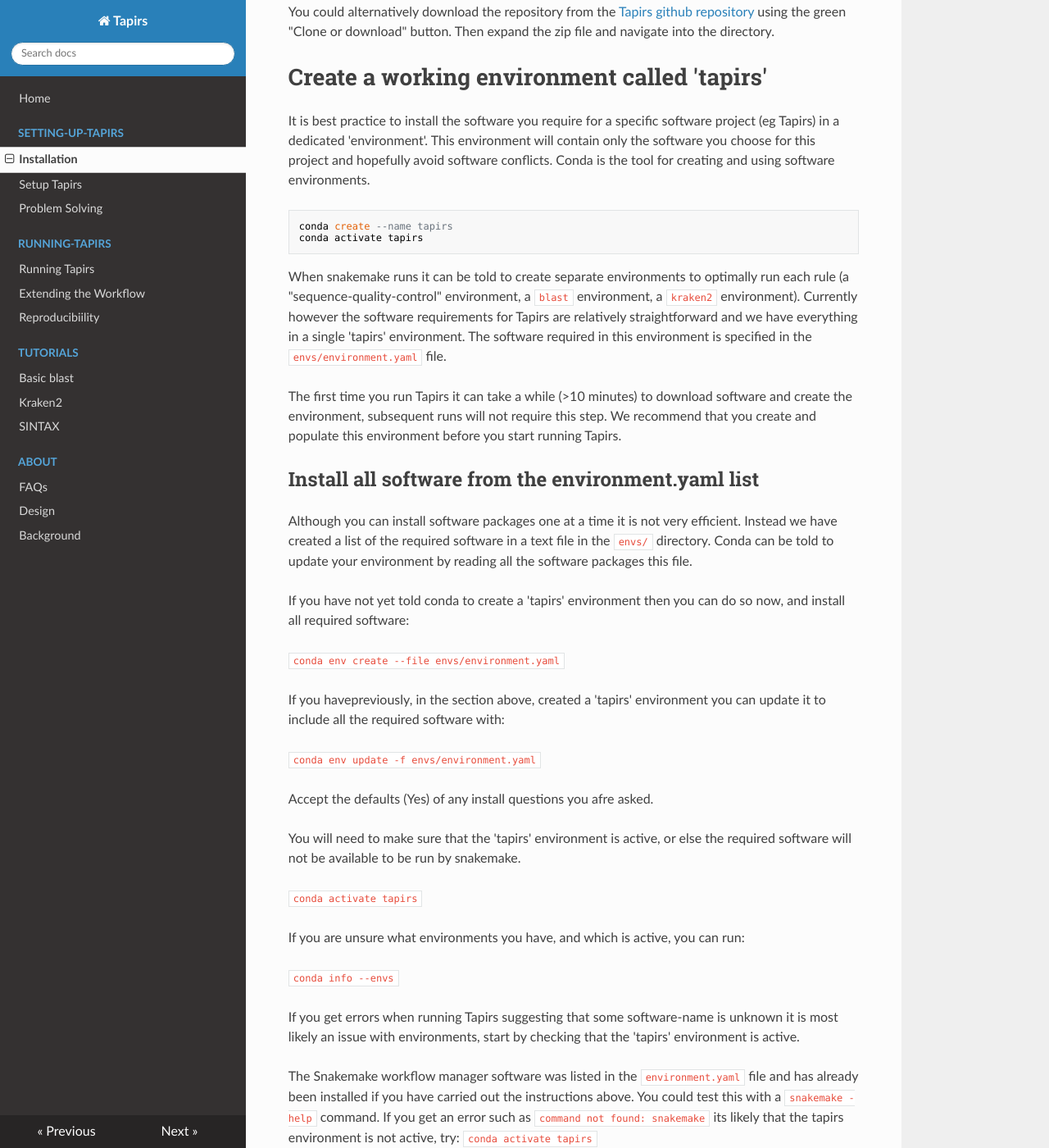
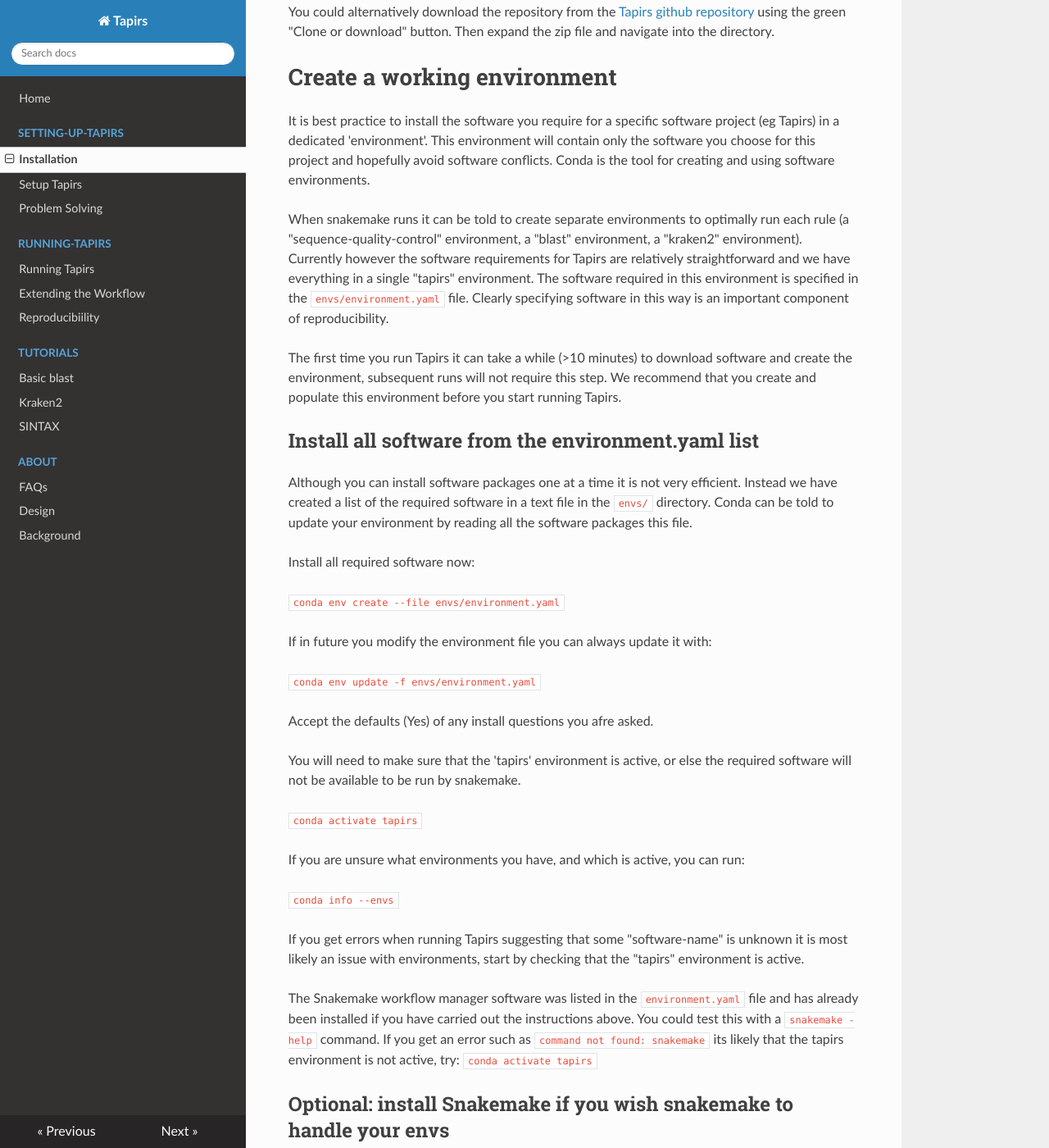
Before and after one commit to EvoHull/Tapirs, an MkDocs documentation site: the page built from docs/Setting-up-Tapirs/installation.md, in a window 1280 px wide and 1400 px high, scrolled down 900 px. Shown: the whole window at 82% size. Built offline with MkDocs 1.6.1, drawn with Linux system fonts in a browser that asks for light colours; nearby versions of some CDN libraries; some of the changed text lies outside the part shown.

Commit message:
update installation doc

````diff
--- a/docs/Setting-up-Tapirs/installation.md
+++ b/docs/Setting-up-Tapirs/installation.md
@@ -1,6 +1,5 @@
-
 !!! note
-    These documents assume a unix system like OSX or Linux, but should be applicable to all systems
+    These documents assume a unix system like OSX or Linux, on MS Windows it may be best to work in a Linux Virtual Machine
 
 Although you can install and run Tapirs without too many steps you will need some very basic knowledge of the command line. A basic knowledge of Snakemake will help you to modify and configure Tapirs. Snakemake is a relatively easy workflow manager, but we recommend that you familiarise yourself with it, perhaps carry out the [tutorial](https://snakemake.readthedocs.io/en/stable/tutorial/tutorial.html).
 
@@ -19,25 +18,21 @@
 
 You could alternatively download the repository from the [Tapirs github repository](https://github.com/EvoHull/Tapirs) using the green "Clone or download" button. Then expand the zip file and navigate into the directory.
 
-# Create a working environment called 'tapirs'
+# Create a working environment
 It is best practice to install the software you require for a specific software project (eg Tapirs) in a dedicated 'environment'. This environment will contain only the software you choose for this project and hopefully avoid software conflicts. Conda is the tool for creating and using software environments.
-```
-conda create --name tapirs
-conda activate tapirs
-```
 
-When snakemake runs it can be told to create separate environments to optimally run each rule (a "sequence-quality-control" environment, a `blast` environment, a `kraken2` environment). Currently however the software requirements for Tapirs are relatively straightforward and we have everything in a single 'tapirs' environment. The software required in this environment is specified in the `envs/environment.yaml` file.
+When snakemake runs it can be told to create separate environments to optimally run each rule (a "sequence-quality-control" environment, a "blast" environment, a "kraken2" environment). Currently however the software requirements for Tapirs are relatively straightforward and we have everything in a single "tapirs" environment. The software required in this environment is specified in the `envs/environment.yaml` file. Clearly specifying software in this way is an important component of reproducibility.
 
 The first time you run Tapirs it can take a while (>10 minutes) to download software and create the environment, subsequent runs will not require this step. We recommend that you create and populate this environment before you start running Tapirs.
 
 ## Install all software from the environment.yaml list
 Although you can install software packages one at a time it is not very efficient. Instead we have created a list of the required software in a text file in the `envs/` directory. Conda can be told to update your environment by reading all the software packages this file.
 
-If you have not yet told conda to create a 'tapirs' environment then you can do so now, and install all required software:
+Install all required software now:
 
 `conda env create --file envs/environment.yaml`
 
-If you havepreviously, in the section above, created a 'tapirs' environment you can update it to include all the required software with:
+If in future you modify the environment file you can always update it with:
 
 `conda env update -f envs/environment.yaml`
 
@@ -51,7 +46,7 @@
 
 `conda info --envs`
 
-If you get errors when running Tapirs suggesting that some software-name is unknown it is most likely an issue with environments, start by checking that the 'tapirs' environment is active.
+If you get errors when running Tapirs suggesting that some "software-name" is unknown it is most likely an issue with environments, start by checking that the "tapirs" environment is active.
 
 The Snakemake workflow manager software was listed in the `environment.yaml` file and has already been installed if you have carried out the instructions above. You could test this with a `snakemake -help` command. If you get an error such as `command not found: snakemake` its likely that the tapirs environment is not active, try: `conda activate tapirs`
 
````
